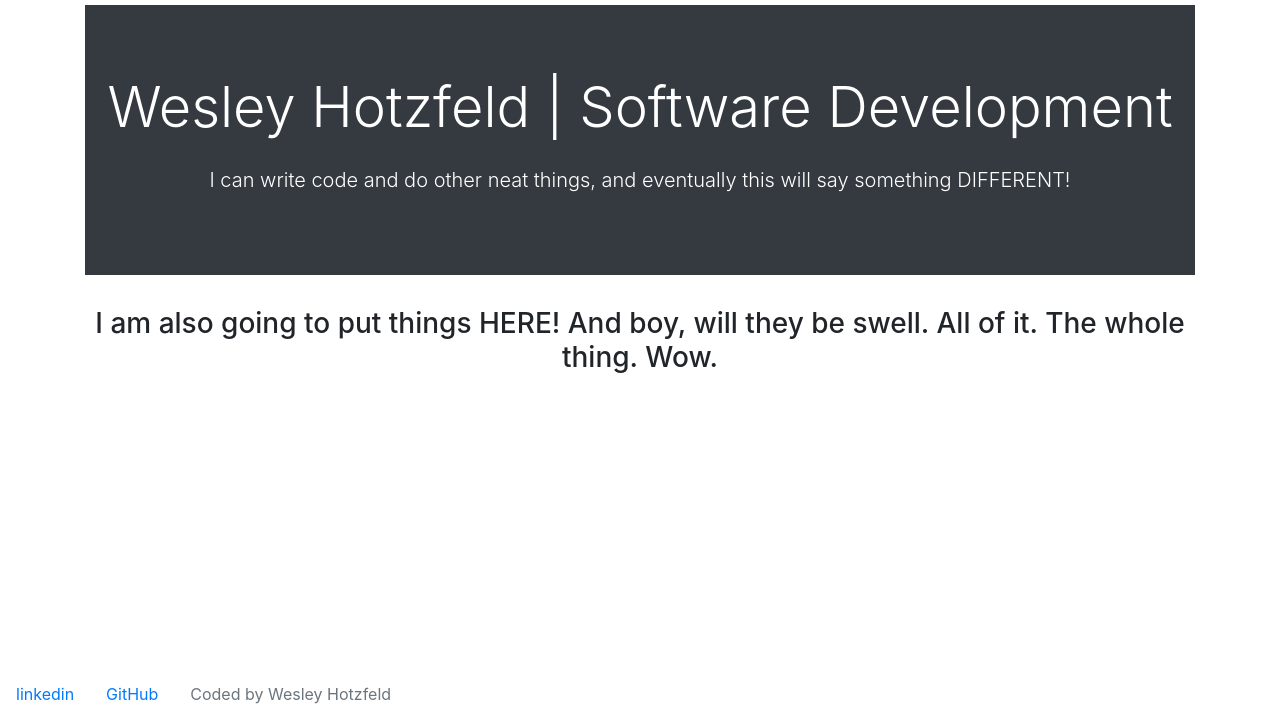
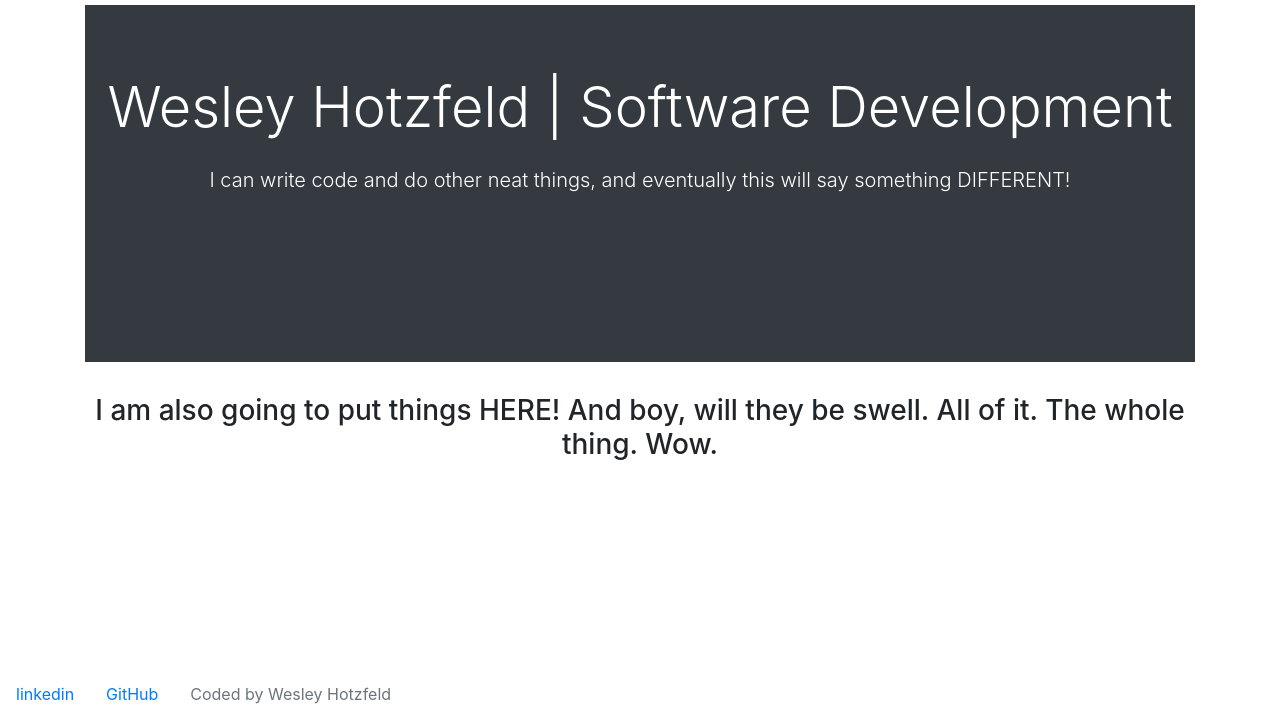
Before and after one commit to Mr-Something/Mr-Something.github.io, a plain HTML site: page index.html in a window 1280 px wide. Shown: the part 86-800 px from the top of the page. Drawn offline with nearby package versions, Linux system fonts and the light colour scheme.

Commit message:
Add Jumbotron Height

```diff
--- a/css/portfolio.css
+++ b/css/portfolio.css
@@ -3,3 +3,7 @@ h4 {
 	margin-left: 8px;
 	margin-top: 4px;
 }
+
+.jumbotron {
+	height: 400px;
+}
```
